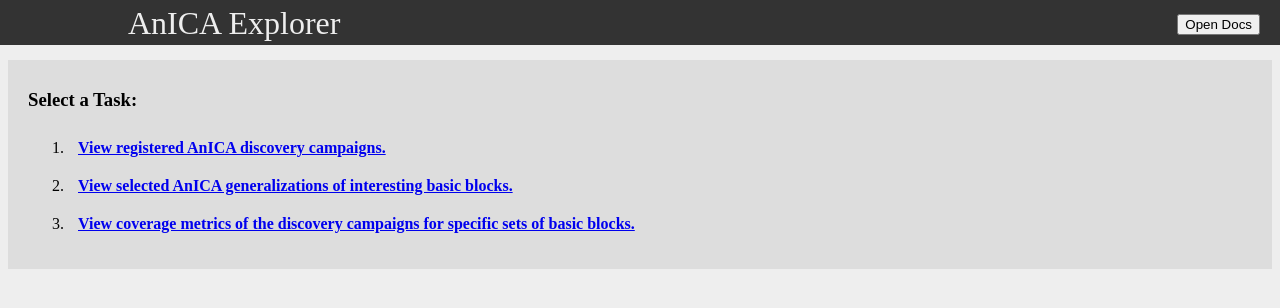
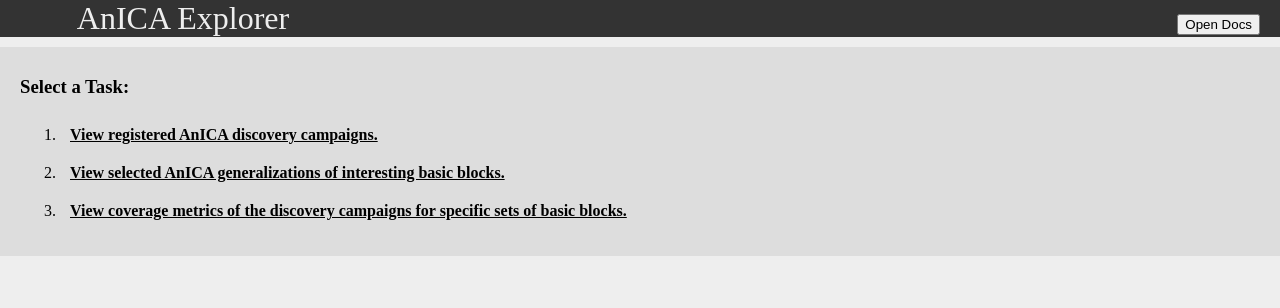
Before and after one commit to cdl-saarland/AnICA-UI, a Django app: page /anica/ in a window 1280 px wide. Shown: the top 308 px of the page. Run offline with Django 3.2, Linux system fonts and the light colour scheme.

Commit message:
Improve the CSS layouting, particularly the top bar

```diff
--- a/anica_ui/basic_ui/static/basic_ui/style.css
+++ b/anica_ui/basic_ui/static/basic_ui/style.css
@@ -29,6 +29,7 @@
 /*     --main-bg: #eee; */
 /*     --content-bg: #e6e6e6; */
 /*     --topbar-bg: #004877; */
+/*     --topbar-fg: #e6e6e6; */
 /*     --help-bg: #e6e6e6; */
 /*     --help-border: #01283f; */
 /*     --table-bg: #004877; */
@@ -44,34 +45,57 @@ body {
     font-size: 100%;
     font-family: var(--font);
     background-color: var(--main-bg);
+    margin: 0;
 }
 
 #topbar {
     z-index: 1000;
     overflow: hidden;
     background-color: var(--topbar-bg);
-    position: fixed;
+    position: sticky;
+    /* position: fixed; */
     top: 0;
     left: 0;
     width: 100%;
-    height: 45px;
+    height: auto;
 }
 
-#topbartext {
-    position: absolute;
-    top: 50%;
-    -ms-transform: translateY(-50%);
-    transform: translateY(-50%);
-    margin-left: 10%;
+#topbarbox {
+    /* position: absolute; */
+    top: 0;
+    display: flex;
+    font-size: 32px;
+    margin-left: 6%;
+    justify-content: flex-start;
+    align-items: flex-start;
+}
+
+#topbarnamebox {
+    flex-direction: row;
+    min-width: auto;
     white-space: nowrap;
-    font-size: 32px;
+    margin-right: 30px;
     color: var(--topbar-fg);
 }
 
+#topbarpathbox {
+    margin-top: 8px;
+    flex-direction: row;
+    font-size: 20px;
+    padding-left: 2em;
+    text-indent: -2em;
+    margin-bottom: 4px
+}
+
+#topbarbuttonbox {
+    flex-direction: row;
+    min-width: 120px;
+    min-height: 20px;
+}
+
 #topbarpath {
-    vertical-align:middle;
-    margin-left: 30px;
-    font-size: 20px;
+    vertical-align: middle;
+    margin-left: 10px;
 }
 
 #topbarpath > a {
@@ -84,7 +108,7 @@ body {
     padding-left: 20px;
     padding-right: 20px;
     padding-bottom: 10px;
-    margin-top: 60px;
+    margin-top: 10px;
     max-width: 1600px;
     min-width: 800px;
     margin-left: auto;
--- a/anica_ui/basic_ui/templates/basic_ui/base.html
+++ b/anica_ui/basic_ui/templates/basic_ui/base.html
@@ -25,8 +25,11 @@ function hide_docs() {
 
 <body>
     <div id='topbar'>
-        <div id='topbartext'>
+        <div id='topbarbox'>
+            <div id='topbarnamebox'>
                 <a href="{% url 'basic_ui:start' %}" style="color:inherit;text-decoration:inherit;">AnICA Explorer</a>
+            </div>
+            <div id='topbarpathbox'>
                 <span id='topbarpath'>
                 {# {% block topbarpath %}{% endblock %} #}
                 {% for entry, link in topbarpathlist %}
@@ -35,7 +38,10 @@ function hide_docs() {
                 {% endfor %}
                 </span>
             </div>
+            <div id='topbarbuttonbox'>
                 <button id="help-open-button" onclick="show_docs()">Open Docs</button>
+            </div>
+        </div>
     </div>
     <div id="content">
         {% block content %}{% endblock %}
--- a/anica_ui/basic_ui/templates/basic_ui/start.html
+++ b/anica_ui/basic_ui/templates/basic_ui/start.html
@@ -5,8 +5,8 @@
 {% block content %}
     <h3>Select a Task:</h3>
     <ol class="startlist">
-        <li> <b><a href="{% url 'basic_ui:all_campaigns' %}">View registered AnICA discovery campaigns.</a></b> </li>
-        <li> <b><a href="{% url 'basic_ui:all_generalizations' %}">View selected AnICA generalizations of interesting basic blocks.</a></b> </li>
-        <li> <b><a href="{% url 'basic_ui:all_bbsets' %}">View coverage metrics of the discovery campaigns for specific sets of basic blocks.</a></b> </li>
+        <li> <b><a style="color:inherit" href="{% url 'basic_ui:all_campaigns' %}">View registered AnICA discovery campaigns.</a></b> </li>
+        <li> <b><a style="color:inherit" href="{% url 'basic_ui:all_generalizations' %}">View selected AnICA generalizations of interesting basic blocks.</a></b> </li>
+        <li> <b><a style="color:inherit" href="{% url 'basic_ui:all_bbsets' %}">View coverage metrics of the discovery campaigns for specific sets of basic blocks.</a></b> </li>
     </ol>
 {% endblock %}
```
Lines whose indentation alone changed are shown as unchanged.
